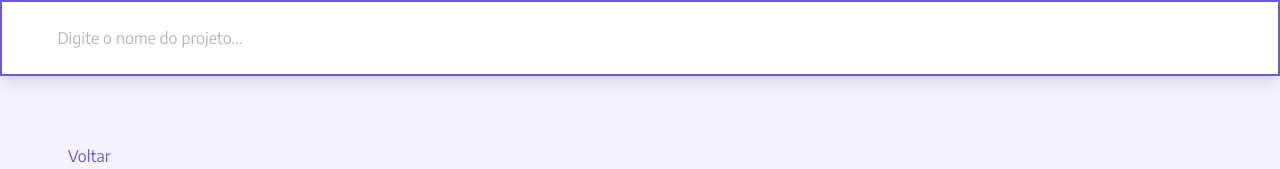
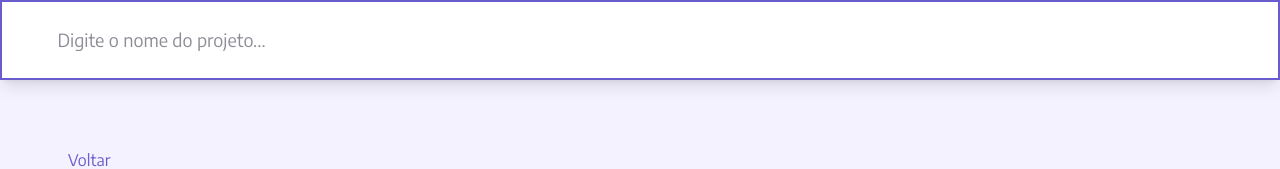
Before and after one commit to SantosDiv/Gerenciador-de-projetos, a Vue app: page /search in a window 1280 px wide. Shown: the top 169 px of the page. Built offline with nearby package versions, Linux system fonts and the light colour scheme; some icons are missing.

Commit message:
feat: update input styling in SearchBar component for improved visibility

```diff
--- a/src/components/SearchBar.vue
+++ b/src/components/SearchBar.vue
@@ -100,7 +100,7 @@
         ref="inputRef"
         type="text"
         placeholder="Digite o nome do projeto..."
-        class="rounded-md p-2 w-full focus:outline-none text-gray"
+        class="rounded-md p-2 w-full focus:outline-none text-primary text-lg"
         v-model="localSearchQuery"
         @input="handleSearchInput"
       />
```
